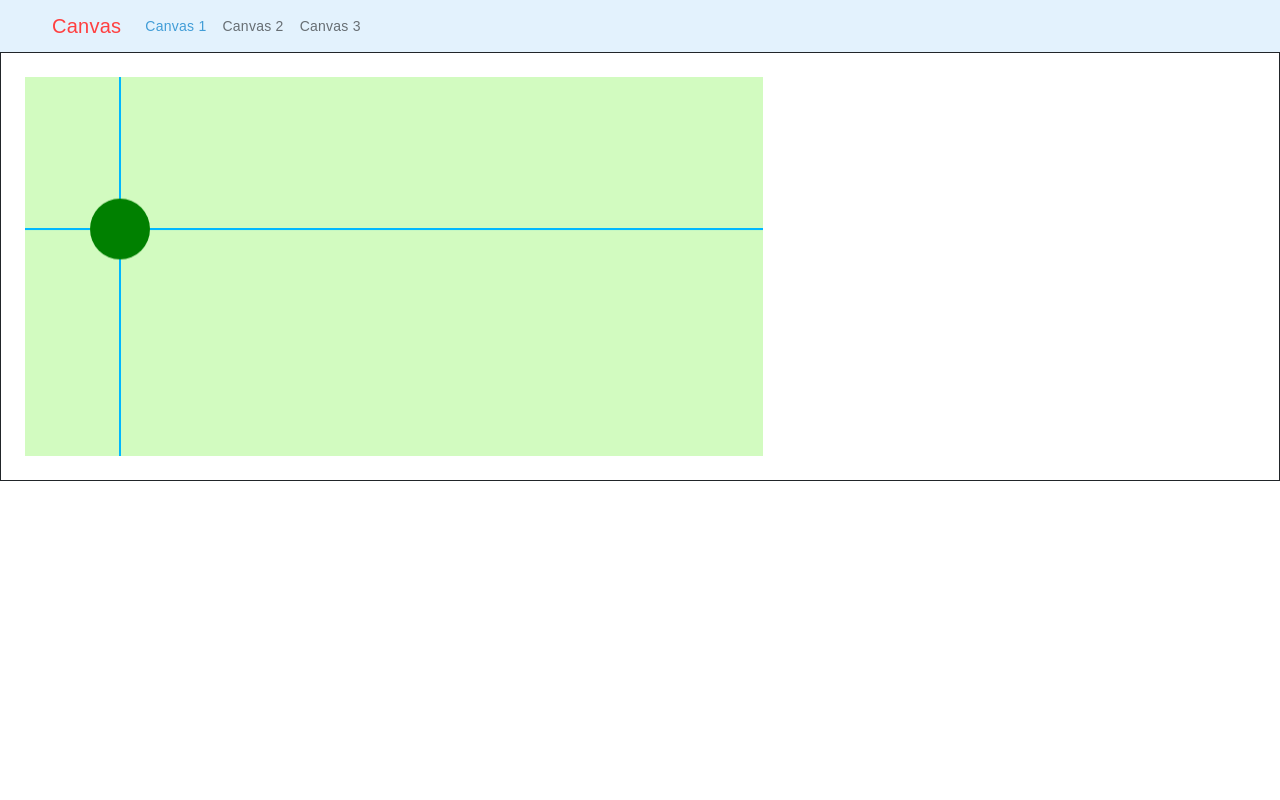
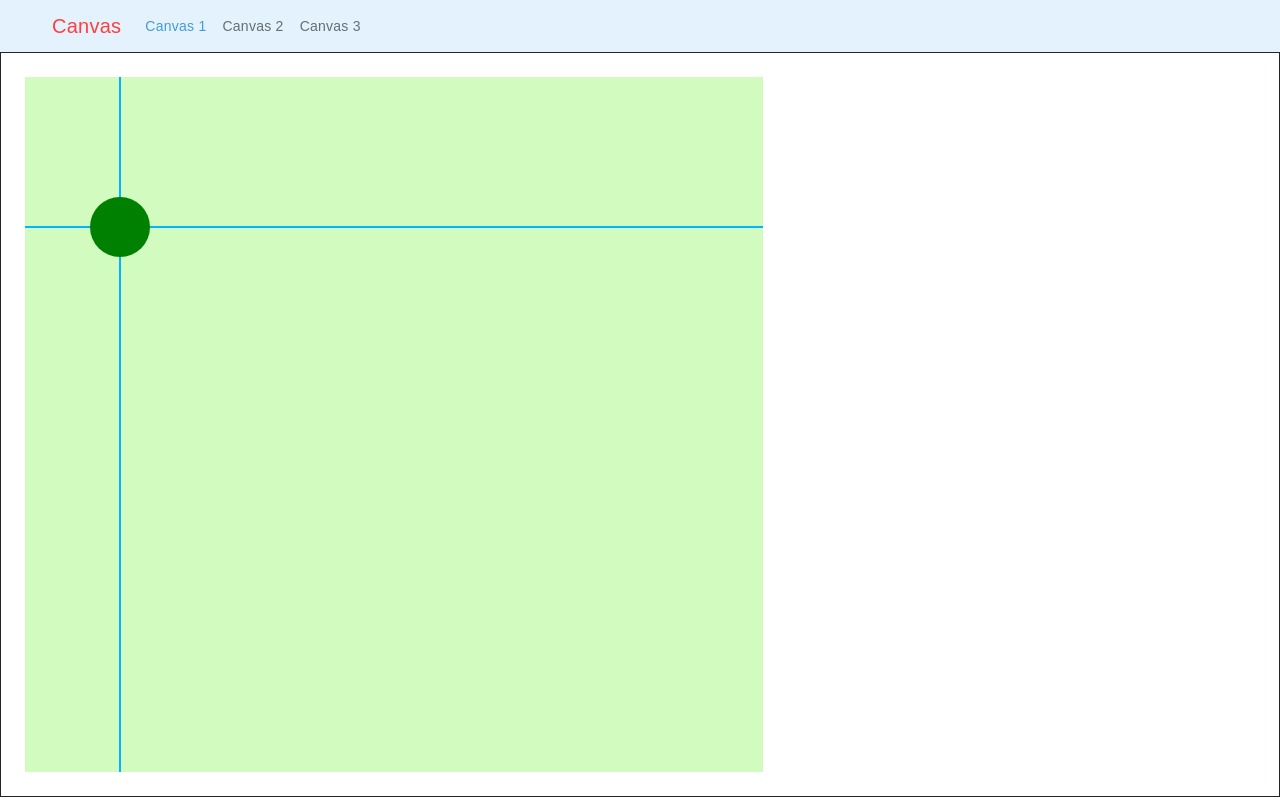
Before and after one commit to testofficemail01/Canvas_Angular, an Angular app: page /canvas1 in a window 1280 px wide. Built offline with nearby package versions, Linux system fonts and the light colour scheme.

Commit message:
design fix

```diff
--- a/src/app/app.component.scss
+++ b/src/app/app.component.scss
@@ -1,6 +1,7 @@
 .main-container {
   margin: 0px;
   padding: 0px;
+  height: calc(100vh - 55px);
 }
 
 .active {
```
